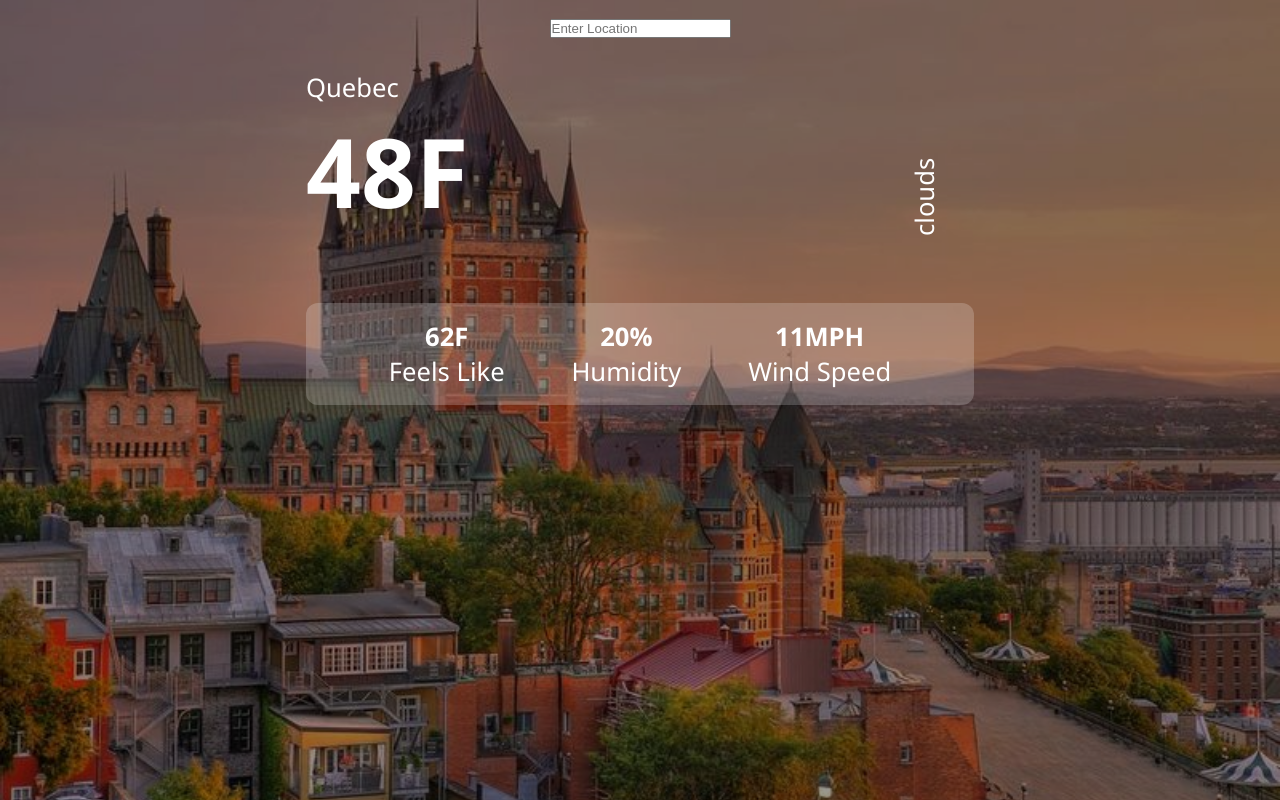
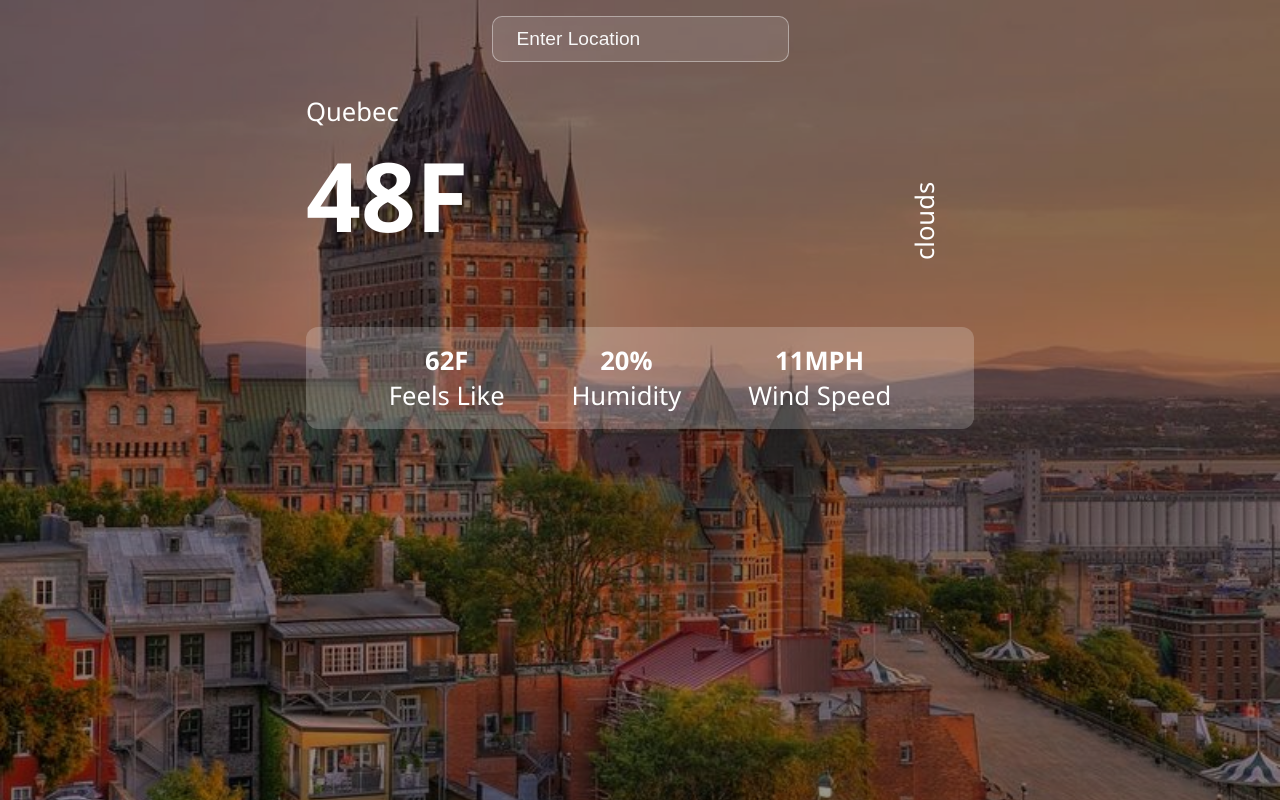
Before and after one commit to siegfred14/meteorologyWebApp, a React (Create React App) app: page / in a window 1280 px wide. Built offline with nearby package versions, Linux system fonts and the light colour scheme; a web font is replaced by a local one.

Commit message:
data fetched from API

```diff
--- a/src/components/Weather.js
+++ b/src/components/Weather.js
@@ -5,8 +5,7 @@ export const Weather = () => {
   const [data, setData] = useState({});
   const [location, setLocation] = useState("");
 
-  const url =
-    "https://api.openweathermap.org/data/2.5/weather?q=${location}&APPID=feef849037b29664ed07d9163f0ce25a";
+  const url = `https://api.openweathermap.org/data/2.5/weather?q=${location}&APPID=feef849037b29664ed07d9163f0ce25a`;
   //   const url =
   //     "https://api.openweathermap.org/data/3.0/onecall?lat={lat}&lon={lon}&exclude={part}&appid=feef849037b29664ed07d9163f0ce25a";
 
--- a/src/index.css
+++ b/src/index.css
@@ -52,6 +52,18 @@ h1{
   padding: 1rem;
 }
 
+.app input{
+  padding: 0.7rem 1.5rem;
+  font-size: 1.2rem;
+  border-radius: 10px;
+  border: 1px solid rgba(255, 255, 255, 0.4);
+  background: rgba(255, 255, 255, 0.1);
+}
+
+::placeholder{
+  color: #f8f8f8;
+}
+
 .container{
   max-width: 700px;
   height: 80%;
```
